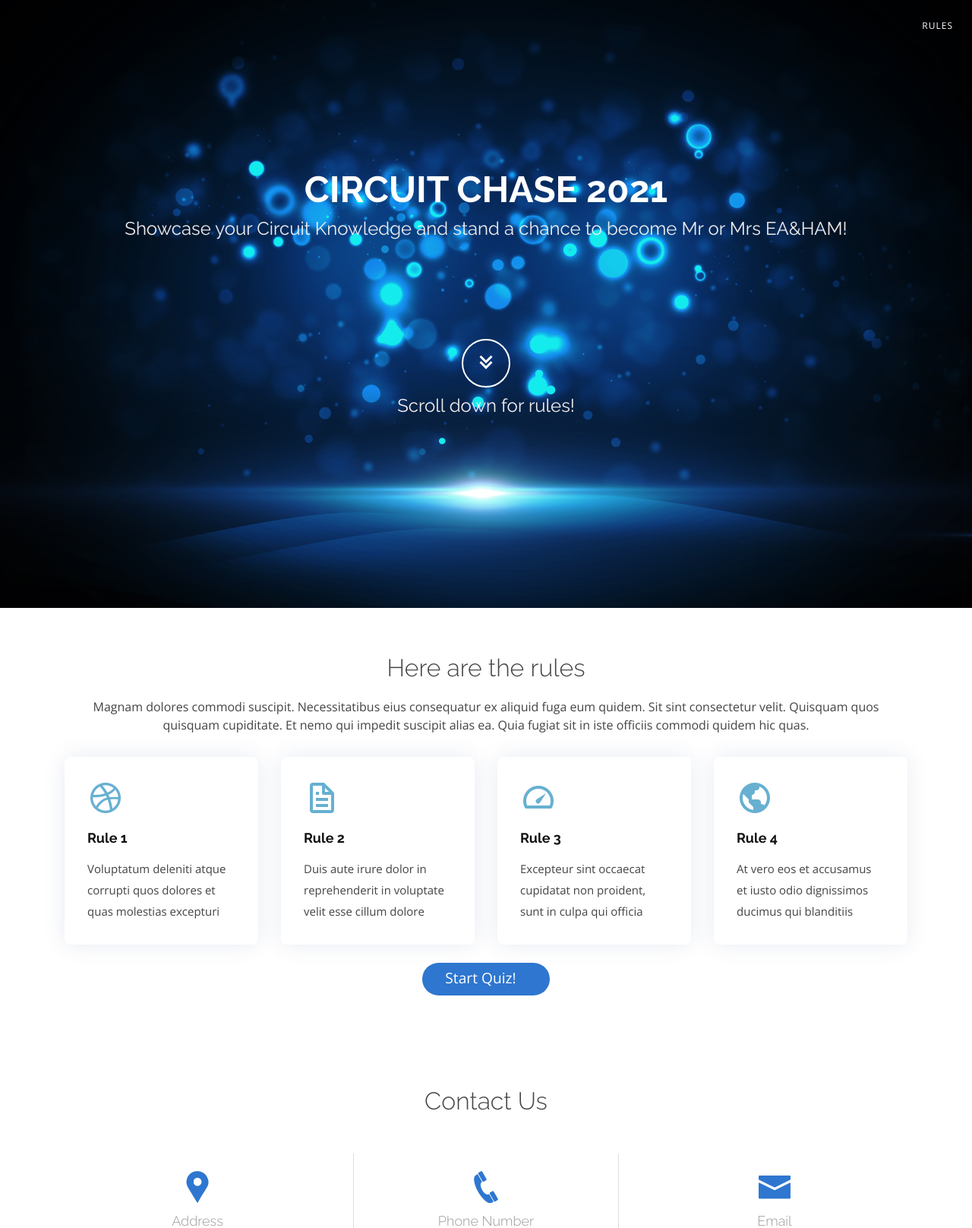
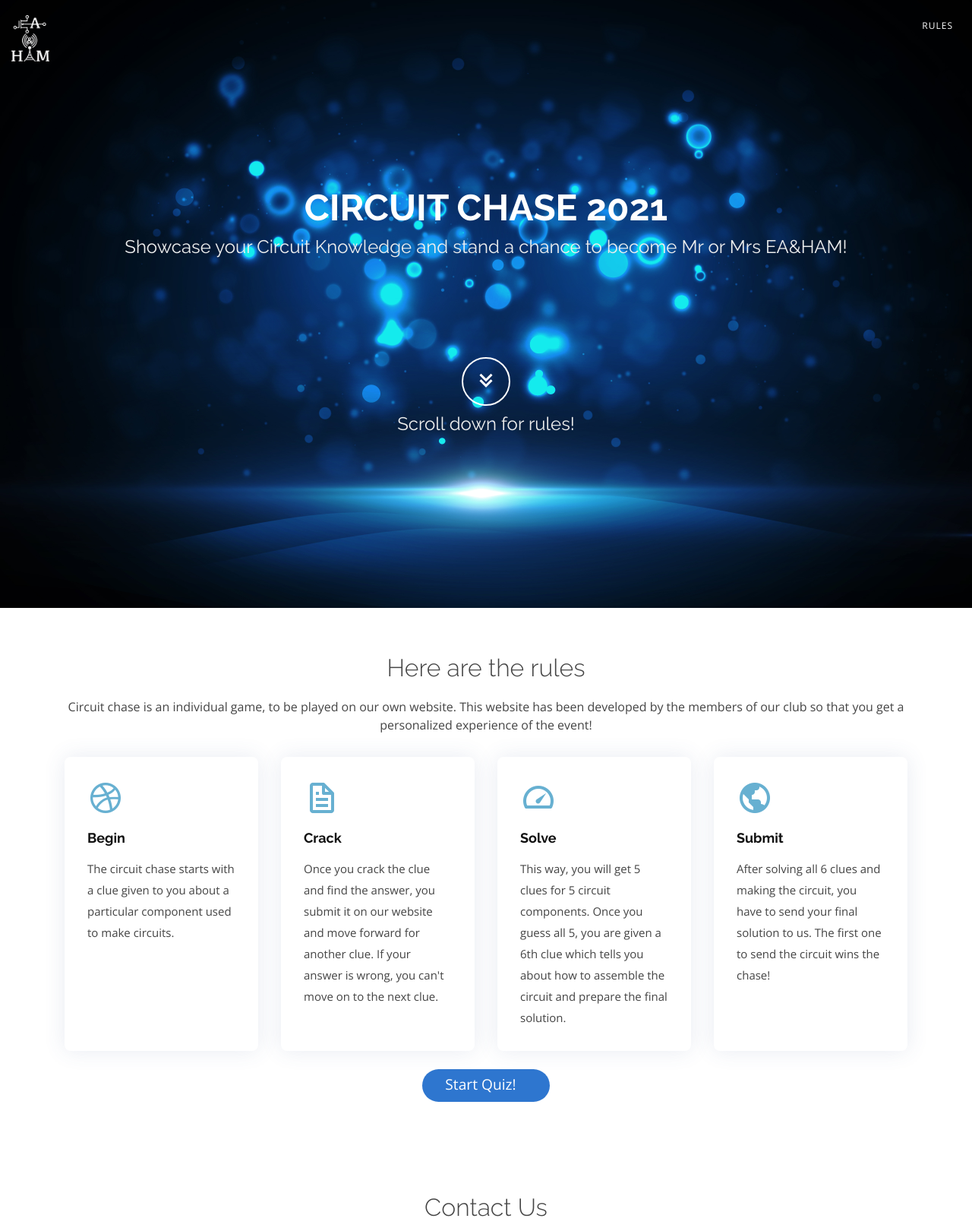
Before and after one commit to lakshitsaini/circuitchase, a Django app: page / in a window 1280 px wide. Shown: the top 1616 px of the page at 76% size. Run offline with Django 3.2, Linux system fonts and the light colour scheme; some libraries are stand-ins or nearby versions.

Commit message:
v2 update

```diff
--- a/basic/urls.py
+++ b/basic/urls.py
@@ -4,6 +4,6 @@ from . import views
 
 urlpatterns = [
     path('',views.home),
-    path('quiz',views.quiz)
+    # path('quiz',views.quiz)
 
 ]
--- a/basic/views.py
+++ b/basic/views.py
@@ -74,8 +74,11 @@ def quiz(request):
 
                 context  = {
                     'secret_key'  : secret_key,
+                    'answer_list' : answer_list,
+                    'name' : name,
 
                 }
+                print(question_set)
                 return render(request,'ty.html' ,context)
             else :
 
--- a/static/css/style.css
+++ b/static/css/style.css
@@ -53,7 +53,15 @@ h1, h2, h3, h4, h5, h6, .font-primary {
 #header .logo img {
   padding: 0;
   margin: 0;
-  max-height: 40px;
+  width: 50px;
+}
+
+@media (max-width: 320px) {
+  #header .logo img {
+    padding: 0;
+    margin: 0;
+    width: 30px;
+  }
 }
 
 #header .contact-link a {
@@ -73,6 +81,7 @@ h1, h2, h3, h4, h5, h6, .font-primary {
     font-size: 28px;
     padding: 8px 0;
   }
+
 }
 
 /*--------------------------------------------------------------
--- a/templates/index.html
+++ b/templates/index.html
@@ -11,7 +11,7 @@
 
   <!-- Favicons -->
   <link href={% static "img/favicon.png"%} rel="icon">
-  <link href={% static "img/apple-touch-icon.png"%} rel="apple-touch-icon">
+  <link href={% static "img/favicon.png"%} rel="apple-touch-icon">
 
   <!-- Google Fonts -->
   <link href="https://fonts.googleapis.com/css?family=Open+Sans:300,300i,400,400i,600,600i,700,700i|Raleway:300,300i,400,400i,600,600i,700,700i" rel="stylesheet">
@@ -43,9 +43,8 @@
     <div class="container-fluid">
 
       <div class="logo float-left">
-         <!-- <img src="{% static "img/logo.png" %}" alt=""> -->
         <!-- Uncomment below if you prefer to use an image logo -->
-        <!-- <a href="#"><img src={% static "home/img/logo.png" alt="EA AND HAM LOGO" class="img-fluid"></a> -->
+        <a href="/"><img src={% static "img/logo2.png"%} alt="EA AND HAM LOGO" class="img-fluid"></a>
       </div>
 
       <div class="contact-link float-right">
@@ -57,10 +56,10 @@
 
   <!-- ======= Hero Section ======= -->
   <section id="hero">
-    <div class="hero-container">
+    <div class="hero-container mt-5" data-aos="fade-up" data-aos-delay="200">
       <h1>CIRCUIT CHASE 2021</h1>
       <h2>Showcase your Circuit Knowledge and stand a chance to become Mr or Mrs EA&HAM!</h2>
-      <div class="countdown" data-count="2021/01/31" data-template="%w weeks %d days <br> %H:%M:%S"></div>
+      <div class="countdown" data-count="2021/01/30 18:00:00" data-template="%w weeks %d days <br> %H:%M:%S"></div>
 
       <a href="#services" class="btn-get-started scrollto"><i class="bx bx-chevrons-down"></i></a>
       <h2>Scroll down for rules!</h2>
@@ -95,45 +94,45 @@
 
         <div class="section-title" data-aos="fade-in" data-aos-delay="100">
           <h2>Here are the rules</h2>
-          <p>Magnam dolores commodi suscipit. Necessitatibus eius consequatur ex aliquid fuga eum quidem. Sit sint consectetur velit. Quisquam quos quisquam cupiditate. Et nemo qui impedit suscipit alias ea. Quia fugiat sit in iste officiis commodi quidem hic quas.</p>
+          <p>Circuit chase is an individual game, to be played on our own website. This website has been developed by the members of our club so that you get a personalized experience of the event!</p>
         </div>
 
         <div class="row">
           <div class="col-md-6 col-lg-3 d-flex align-items-stretch mb-5 mb-lg-0">
             <div class="icon-box" data-aos="fade-up">
               <div class="icon"><i class="bx bxl-dribbble"></i></div>
-              <h4 class="title"><a href="">Rule 1</a></h4>
-              <p class="description">Voluptatum deleniti atque corrupti quos dolores et quas molestias excepturi</p>
+              <h4 class="title"><a href="">Begin</a></h4>
+              <p class="description">The circuit chase starts with a clue given to you about a particular component used to make circuits.</p>
             </div>
           </div>
 
           <div class="col-md-6 col-lg-3 d-flex align-items-stretch mb-5 mb-lg-0">
             <div class="icon-box" data-aos="fade-up" data-aos-delay="100">
               <div class="icon"><i class="bx bx-file"></i></div>
-              <h4 class="title"><a href="">Rule 2</a></h4>
-              <p class="description">Duis aute irure dolor in reprehenderit in voluptate velit esse cillum dolore</p>
+              <h4 class="title"><a href="">Crack</a></h4>
+              <p class="description">Once you crack the clue and find the answer, you submit it on our website and move forward for another clue. If your answer is wrong, you can't move on to the next clue. </p>
             </div>
           </div>
 
           <div class="col-md-6 col-lg-3 d-flex align-items-stretch mb-5 mb-lg-0">
             <div class="icon-box" data-aos="fade-up" data-aos-delay="200">
               <div class="icon"><i class="bx bx-tachometer"></i></div>
-              <h4 class="title"><a href="">Rule 3</a></h4>
-              <p class="description">Excepteur sint occaecat cupidatat non proident, sunt in culpa qui officia</p>
+              <h4 class="title"><a href="">Solve</a></h4>
+              <p class="description">This way, you will get 5 clues for 5 circuit components. Once you guess all 5, you are given a 6th clue which tells you about how to assemble the circuit and prepare the final solution. </p>
             </div>
           </div>
 
           <div class="col-md-6 col-lg-3 d-flex align-items-stretch mb-5 mb-lg-0">
             <div class="icon-box" data-aos="fade-up" data-aos-delay="300">
               <div class="icon"><i class="bx bx-world"></i></div>
-              <h4 class="title"><a href="">Rule 4</a></h4>
-              <p class="description">At vero eos et accusamus et iusto odio dignissimos ducimus qui blanditiis</p>
+              <h4 class="title"><a href="">Submit</a></h4>
+              <p class="description">After solving all 6 clues and making the circuit, you have to send your final solution to us. The first one to send the circuit wins the chase!</p>
             </div>
           </div>
 
         </div>
         <div style="display: flex;justify-content: center;align-items: center;" >
-          <a href="/quiz" class="quiz-btn mt-4 scrollto">Start Quiz!</a>
+          <a href="#" class="quiz-btn mt-4 scrollto">Start Quiz!</a>
         </div>
 
       </div>
@@ -141,7 +140,7 @@
 
 
     <!-- ======= Contact Us Section ======= -->
-    <section id="contact" class="contact">
+    <section id="contact" class="contact" data-aos="fade-in" data-aos-delay="100">
       <div class="container">
 
         <div class="section-title">
@@ -150,7 +149,7 @@
 
         <div class="row contact-info">
 
-          <div class="col-md-4">
+          <div class="col-md-4" data-aos="fade-up" data-aos-delay="100">
             <div class="contact-address">
               <i class="icofont-google-map"></i>
               <h3>Address</h3>
@@ -158,7 +157,7 @@
             </div>
           </div>
 
-          <div class="col-md-4">
+          <div class="col-md-4" data-aos="fade-up" data-aos-delay="100">
             <div class="contact-phone">
               <i class="icofont-phone"></i>
               <h3>Phone Number</h3>
@@ -166,7 +165,7 @@
             </div>
           </div>
 
-          <div class="col-md-4">
+          <div class="col-md-4" data-aos="fade-up" data-aos-delay="100">
             <div class="contact-email">
               <i class="icofont-envelope"></i>
               <h3>Email</h3>
@@ -176,7 +175,7 @@
 
         </div>
 
-        <div class="form">
+        <div class="form" data-aos="fade-up" data-aos-delay="200">
           <form action="forms/contact.php" method="post" role="form" class="php-email-form">
             <div class="form-group">
               <input type="text" name="name" class="form-control" id="name" placeholder="Your Name" data-rule="minlen:4" data-msg="Please enter at least 4 chars" />
@@ -214,10 +213,10 @@
       <h3>Electronics Amateur & HAM Club</h3>
       <p> Lorem ipsum, dolor sit amet consectetur adipisicing elit. Nemo dolor suscipit molestias. Tenetur, consequuntur officiis. </p>
       <div class="social-links">
-        <a href="#" class="twitter"><i class="bx bxl-twitter"></i></a>
-        <a href="#" class="facebook"><i class="bx bxl-facebook"></i></a>
-        <a href="#" class="instagram"><i class="bx bxl-instagram"></i></a>
-        <a href="#" class="linkedin"><i class="bx bxl-linkedin"></i></a>
+        <a href="https://twitter.com/eahamnitw" class="twitter" target="_blank"><i class="bx bxl-twitter"></i></a>
+        <a href="https://www.facebook.com/eahamnitw/" class="facebook" target="_blank"><i class="bx bxl-facebook"></i></a>
+        <a href="https://www.instagram.com/the_ea_ham_nitw" class="instagram" target="_blank"><i class="bx bxl-instagram"></i></a>
+        <a href="https://in.linkedin.com/company/ea-ham-club-nitw" class="linkedin" target="_blank"><i class="bx bxl-linkedin"></i></a>
       </div>
       <div class="copyright">
         &copy; Copyright <strong><span>EA&HAM NITW</span></strong>. All Rights Reserved
@@ -230,6 +229,7 @@
   <script src={% static "vendor/jquery.easing/jquery.easing.min.js"%}></script>
   <script src={% static "vendor/jquery-countdown/jquery.countdown.min.js"%}></script>
   <script src={% static "vendor/waypoints/jquery.waypoints.min.js"%}></script>
+  <script src={% static "vendor/php-email-form/validate.js"%}></script>
   <script src={% static "vendor/counterup/counterup.min.js"%}></script>
   <script src={% static "vendor/isotope-layout/isotope.pkgd.min.js"%}></script>
   <script src={% static "vendor/venobox/venobox.min.js"%}></script>
```
Also changed, not shown: static/js/main2.js (+18 -18 lines), templates/home.html (+12 -15 lines), templates/main.html (+5 -7 lines), templates/ty.html (+14 -14 lines), freshers_hunt/settings.py (line endings or trailing spaces), static/img/favicon.png, static/img/logo.jpeg (added), static/img/logo.png (deleted), static/img/logo2.png (added).
